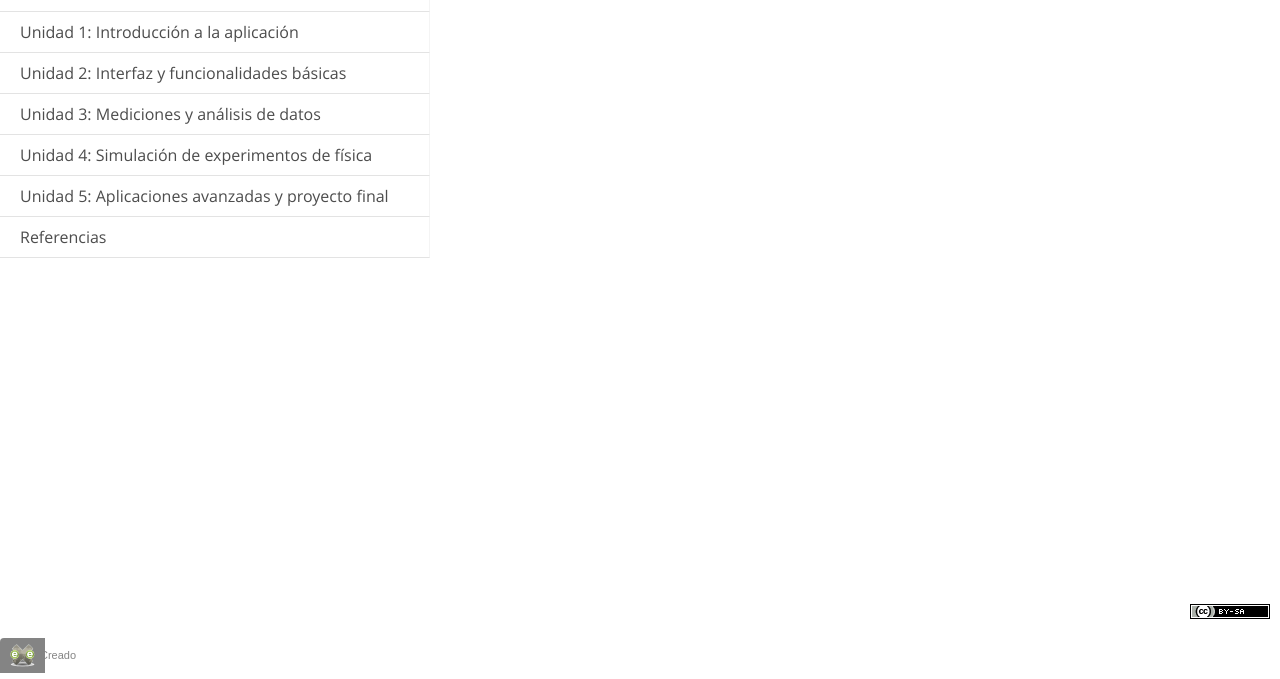
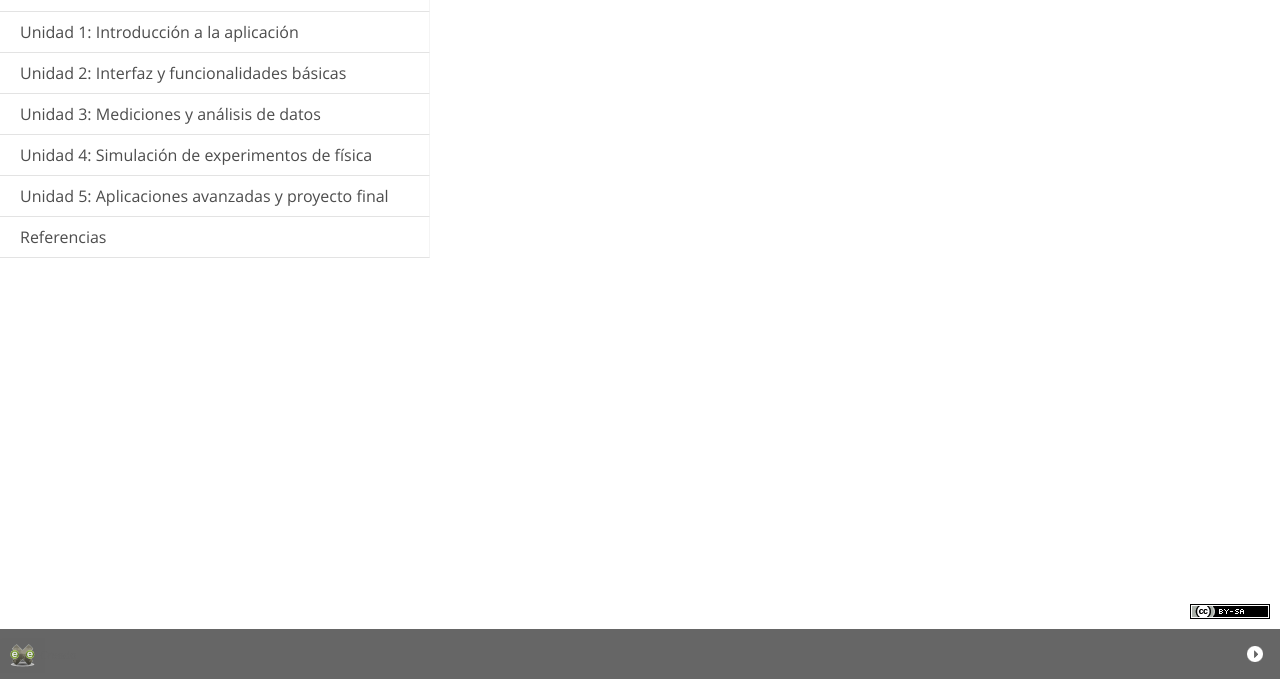
Before and after one commit to citlalilelis83/curso-lab, a plain HTML site: page index.html in a window 1280 px wide. Shown: the part 121-800 px from the top of the page. Drawn offline with Linux system fonts and the light colour scheme.

Commit message:
Update index.html

```diff
--- a/index.html
+++ b/index.html
@@ -52,4 +52,4 @@
 </nav>
 </div>
 </div>
-<p id="made-with-eXe"><a href="https://exelearning.net/" target="_blank" rel="noopener"><span>Creado con eXeLearning<span> (Ventana nueva)</span></span></a></p><script type="text/javascript" src="_simplepoint_js.js"></script></body></html>
+<p id="made-with-eXe"><a href="https://exelearning.net/" target="_blank" rel="noopener"><span>Creado con eXeLearning<span> (Ventana nueva)</span></span></a></p><script type="text/javascript" src="simplepoint_js.js"></script></body></html>
```
